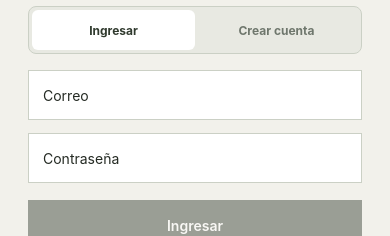
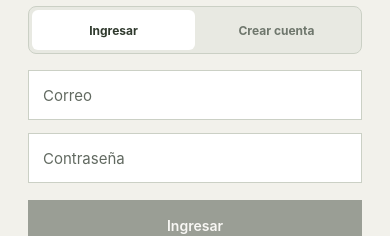
Before and after one commit to Santyxd353/SI2_Examen1, a React Native app in the folder apps/mobile/: screen / in a window 390 px wide. Shown: the part 377-613 px from the top of the page. Built offline with nearby package versions, Linux system fonts and the light colour scheme; no server answers.

Commit message:
Corregir colores del formulario movil

```diff
--- a/apps/mobile/src/App.tsx
+++ b/apps/mobile/src/App.tsx
@@ -307,6 +307,9 @@ function LoginScreen({
               accessibilityLabel="Nombres"
               autoCapitalize="words"
               placeholder="Nombres"
+              placeholderTextColor="#626a61"
+              selectionColor="#303a2e"
+              cursorColor="#303a2e"
               style={styles.input}
               value={nombres}
               onChangeText={setNombres}
@@ -315,6 +318,9 @@ function LoginScreen({
               accessibilityLabel="Apellidos"
               autoCapitalize="words"
               placeholder="Apellidos"
+              placeholderTextColor="#626a61"
+              selectionColor="#303a2e"
+              cursorColor="#303a2e"
               style={styles.input}
               value={apellidos}
               onChangeText={setApellidos}
@@ -327,6 +333,9 @@ function LoginScreen({
           autoCorrect={false}
           keyboardType="email-address"
           placeholder="Correo"
+          placeholderTextColor="#626a61"
+          selectionColor="#303a2e"
+          cursorColor="#303a2e"
           style={styles.input}
           value={correo}
           onChangeText={setCorreo}
@@ -334,6 +343,9 @@ function LoginScreen({
         <TextInput
           accessibilityLabel="Contraseña"
           placeholder={mode === 'register' ? 'Contraseña (mínimo 10 caracteres)' : 'Contraseña'}
+          placeholderTextColor="#626a61"
+          selectionColor="#303a2e"
+          cursorColor="#303a2e"
           secureTextEntry
           style={styles.input}
           value={clave}
@@ -343,6 +355,9 @@ function LoginScreen({
           <TextInput
             accessibilityLabel="Confirmar contraseña"
             placeholder="Confirmar contraseña"
+            placeholderTextColor="#626a61"
+            selectionColor="#303a2e"
+            cursorColor="#303a2e"
             secureTextEntry
             style={styles.input}
             value={confirmacion}
@@ -701,7 +716,8 @@ const styles = StyleSheet.create({
     borderColor: '#cbd0c5',
     backgroundColor: '#fff',
     paddingHorizontal: 14,
-    color: '#252b24',
+    color: '#111712',
+    fontSize: 15,
   },
   authTabs: {
     flexDirection: 'row',
```
